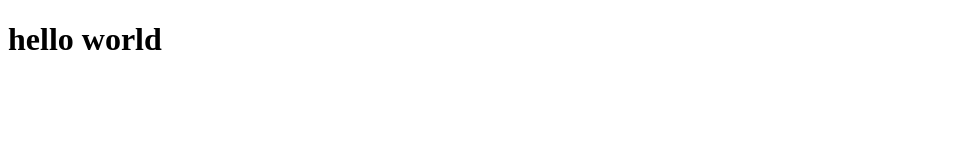
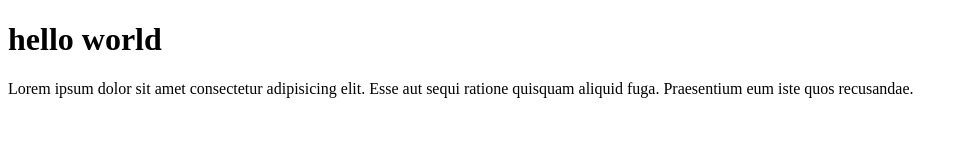
Before and after one commit to Zikri27/nyoba-git-2, a plain HTML site: page index.html in a window 1280 px wide. Shown: the whole page, without its empty margins (0-968 px from the left). Drawn offline with Linux system fonts and the light colour scheme.

Commit message:
Menambahkan paragraf

```diff
--- a/index.html
+++ b/index.html
@@ -7,5 +7,6 @@
 </head>
 <body>
     <h1>hello world</h1>
+    <p>Lorem ipsum dolor sit amet consectetur adipisicing elit. Esse aut sequi ratione quisquam aliquid fuga. Praesentium eum iste quos recusandae.</p>
 </body>
 </html>
```
